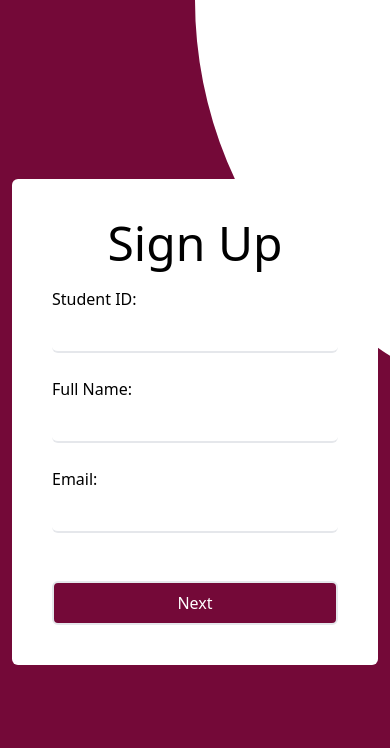
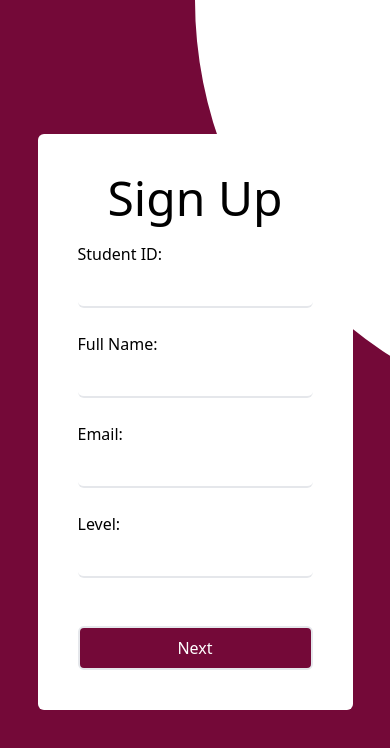
Before and after one commit to samuelfreeman/HallApplicationSystem-Client, a React (Vite) app: page /signup in a window 390 px wide. Shown: the top 748 px of the page. Built offline with nearby package versions, Linux system fonts and the light colour scheme.

Commit message:
made some changes

```diff
--- a/src/api/services/authservice.ts
+++ b/src/api/services/authservice.ts
@@ -1,9 +1,11 @@
+
 import { Student } from "../../types/student";
 import { api } from "../interceptor";
 
 
 export const signUp = async (credentials: Student) => {
     const response = await api.post('/student/register', credentials)
+    console.log(response)
     return response.data
 }
 export const login = async (credentials: Student) => {
--- a/src/component/Navbar.tsx
+++ b/src/component/Navbar.tsx
@@ -12,7 +12,7 @@ const Navbar: React.FC = () => {
     };
 
     useEffect(() => {
-        const token = localStorage.getItem("token")
+
         const student = localStorage.getItem("student")
         if (student) {
             setShowUp(false);
--- a/src/component/SignupForm.tsx
+++ b/src/component/SignupForm.tsx
@@ -8,6 +8,8 @@ import { SignUpInput, signUpSchema } from "../validations/authValidation";
 
 const SignUpForm: React.FC = () => {
     const [currentStep, setCurrentStep] = useState(1); // State for current step
+    const isLargeScreen = window.matchMedia("(min-width: 1024px)").matches; // Check if large screen
+
     const dispatch = useAppDispatch();
     const navigate = useNavigate();
     const { loading, error } = useAppSelector((state) => state.student);
@@ -20,7 +22,9 @@ const SignUpForm: React.FC = () => {
 
     const onSubmit: SubmitHandler<SignUpInput> = async (data) => {
         const result = await dispatch(signUp(data));
+        console.log(result)
         if (signUp.fulfilled.match(result)) {
+
             navigate("/");
         }
     };
@@ -31,9 +35,9 @@ const SignUpForm: React.FC = () => {
 
     return (
         <>
-        <form
+            {isLargeScreen ? (<form
                 onSubmit={handleSubmit(onSubmit)}
-            className="prose bg-white hidden lg:grid border-black rounded-md w-[700px] p-10"
+                className="prose bg-white  lg:grid border-black rounded-md w-[700px] p-10"
             >
                 <h1 className="text-center pb-5 -pt-6 text-5xl font-sans  text-black">
                     Sign Up
@@ -158,17 +162,21 @@ const SignUpForm: React.FC = () => {
                         {loading ? "Signing up ..." : "SignUp"}
                     </button>
                 </div>
-                </form>
-{/* and this to hide for large screens */}
+            </form>) : (
+
+
+
+                <div className="  max-w-[700px]">
+
                     <form
                         onSubmit={handleSubmit(onSubmit)}
-            className="prose bg-white lg:hidden border-black rounded-md w-[700px] p-10"
+                        className="prose bg-white  border-black rounded-md max-w-[700px] p-10"
                     >
                         <h1 className="text-center pb-5 -pt-6 text-5xl font-sans  text-black">
                             Sign Up
                         </h1>
                         {error && <p className="error">{error}</p>}
-            {currentStep === 1 && (
+                        {currentStep === 1 ? (
 
                             <div className="lg:hidden  grid gap-6 gap-x-10">
                                 {/* Student ID */}
@@ -224,7 +232,16 @@ const SignUpForm: React.FC = () => {
                                         </p>
                                     )}
                                 </div>
-
+                                <div className='block'>
+                                    <label htmlFor="level" className='text-black'>Level:</label>
+                                    <input
+                                        id="level"
+                                        type="number"
+                                        className="mt-0 block w-full px-0.5 border-0  rounded-md   border-b-2 border-gray-200 focus:ring-0 focus:border-black"
+                                        {...register('level', { valueAsNumber: true })}
+                                    />
+                                    {errors.level && <p className='text-red-600 text-sm'>{errors.level.message}</p>}
+                                </div>
                                 <button
                                     type="button"
                                     onClick={nextStep}
@@ -233,9 +250,7 @@ const SignUpForm: React.FC = () => {
                                     Next
                                 </button>
                             </div>
-            )}
-
-            {currentStep === 2 && (
+                        ) : (
                             <div className="grid gap-6  gap-x-10">
                                 {/* Telephone */}
                                 <div className="block">
@@ -311,7 +326,17 @@ const SignUpForm: React.FC = () => {
                                 </div>
                             </div>
                         )}
+
+
+
+
                     </form>
+                </div>
+            )}
+
+
+            {/* and this to hide for large screens */}
+
 
         </>
     );
--- a/src/slice/student/studentSlice.ts
+++ b/src/slice/student/studentSlice.ts
@@ -81,7 +81,7 @@ const studentSlice = createSlice({
         (state, action: PayloadAction<{ student: Student; token: string }>) => {
           state.loading = false;
           state.student = action.payload.student;
-          saveToLocalStorage("student", action.payload.student);
+          saveToLocalStorage("student", action.payload);
         }
       )
       .addCase(signUp.rejected, (state, action: PayloadAction<any>) => {
```
Lines whose indentation alone changed are shown as unchanged.
